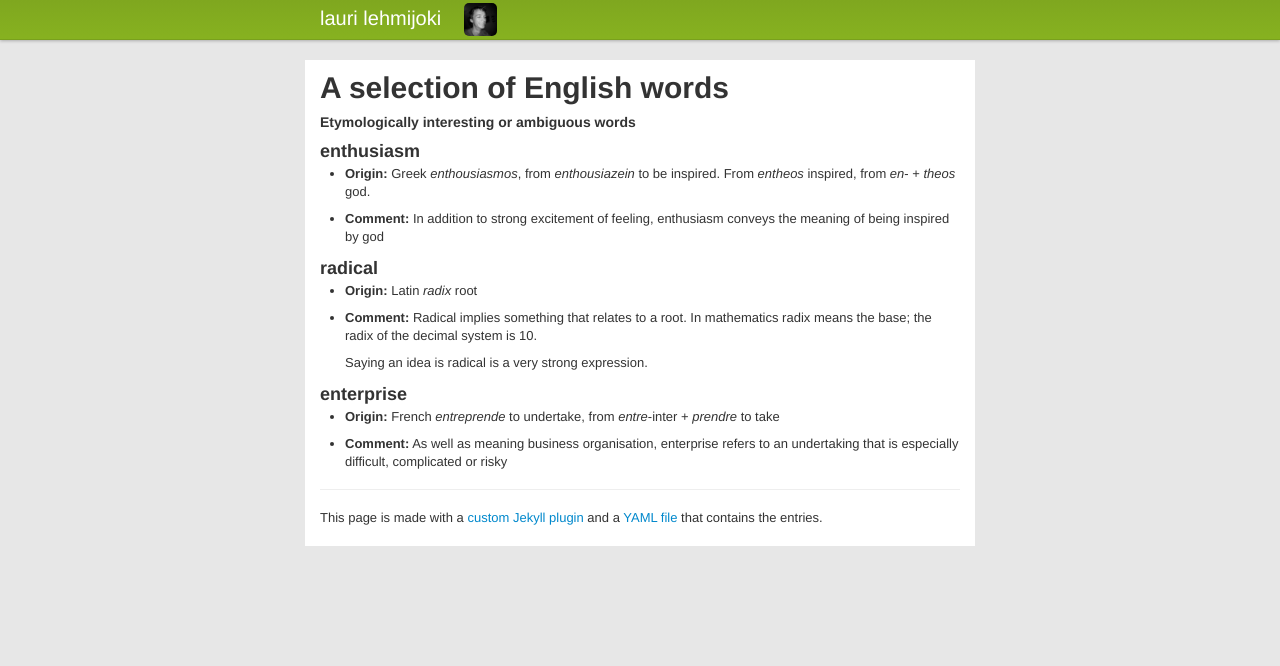
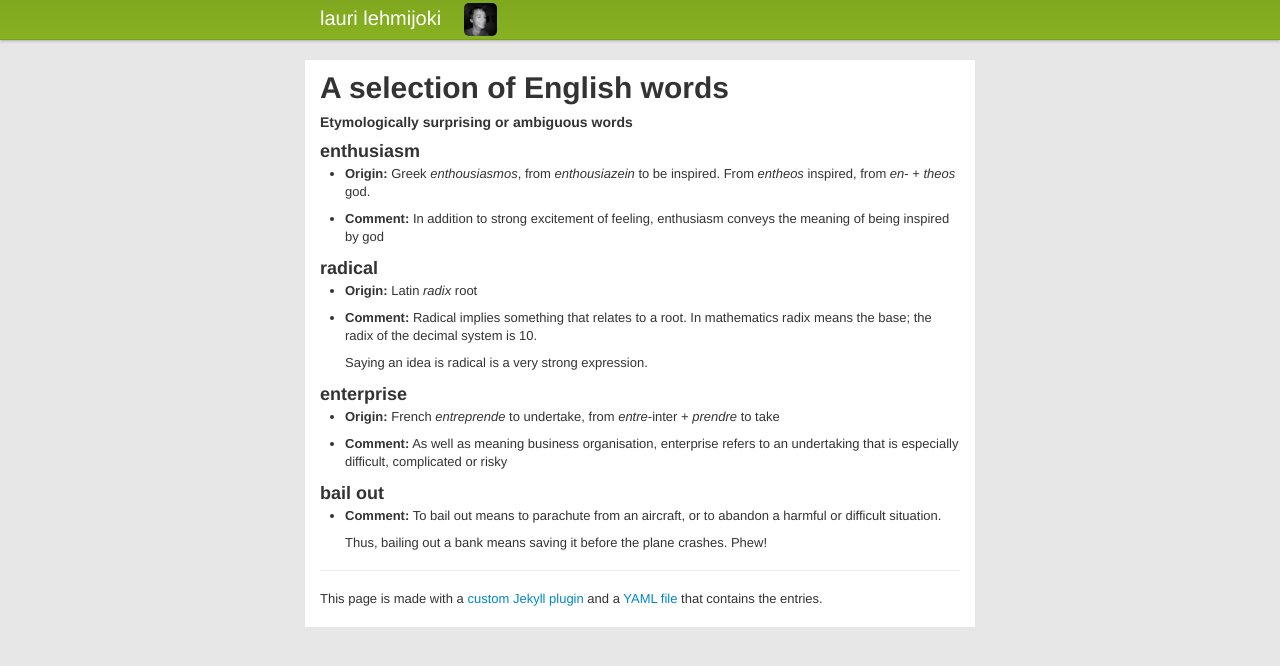
Before and after one commit to laurilehmijoki/lauri.lehmijoki.net, a Jekyll site: the page built from en/language/_posts/2012-04-15-a-selection-of-english-words.markdown, in a window 1280 px wide. Shown: the top 666 px of the page. Built offline with Jekyll 4.4.1, drawn with Linux system fonts in a browser that asks for light colours.

Commit message:
added word 'bail out'

```diff
--- a/_plugins/dictionary-list-tag.rb
+++ b/_plugins/dictionary-list-tag.rb
@@ -30,11 +30,13 @@ module Jekyll
     end
 
     def origin(key)
-      append "- **Origin:** " + for_key(key, 'origin')
+      value = for_key(key, 'origin')
+      append "- **Origin:** " + value unless value.empty?
     end
 
     def comment(key)
-      append "- **Comment:** " + for_key(key, 'comment')
+      value = for_key(key, 'comment')
+      append "- **Comment:** " + value unless value.empty?
     end
 
     def for_key(key, subkey)
--- a/en/language/_posts/2012-04-15-a-selection-of-english-words.markdown
+++ b/en/language/_posts/2012-04-15-a-selection-of-english-words.markdown
@@ -4,7 +4,7 @@ title: A selection of English words
 ---
 # {{page.title}}
 
-#### Etymologically interesting or ambiguous words
+#### Etymologically surprising or ambiguous words
 
 {% dictonarylist en/language/english-words.yml %}
 
--- a/en/language/english-words.yml
+++ b/en/language/english-words.yml
@@ -12,3 +12,8 @@ enterprise: {
   origin: "French *entreprende* to undertake, from *entre*-inter + *prendre* to take",
   comment: "As well as meaning business organisation, enterprise refers to an undertaking that is especially difficult, complicated or risky"
 }
+
+bail out: {
+  origin: "",
+  comment: "To bail out means to parachute from an aircraft, or to abandon a harmful or difficult situation.\n\n\tThus, bailing out a bank means saving it before the plane crashes. Phew!"
+}
```
